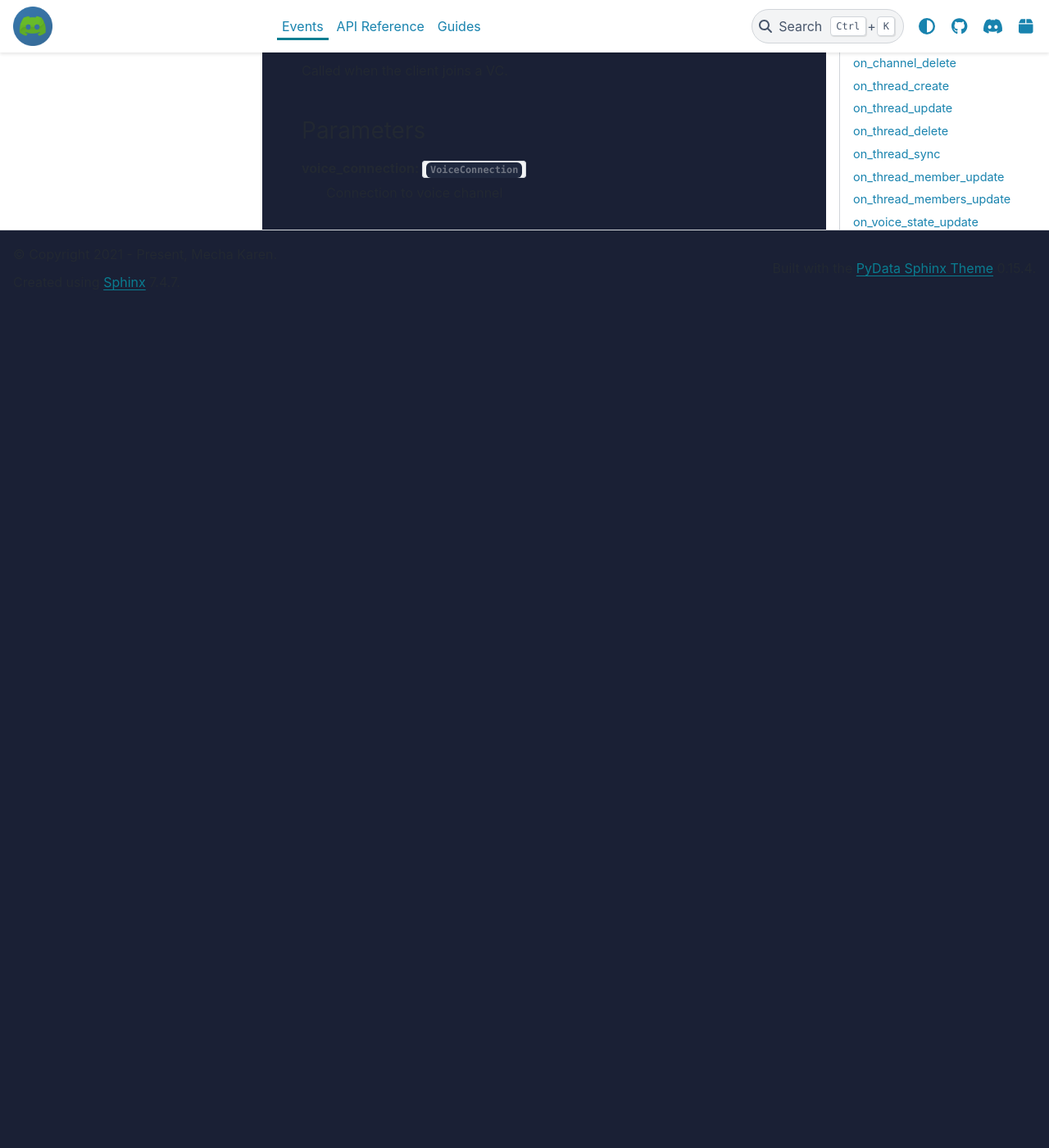
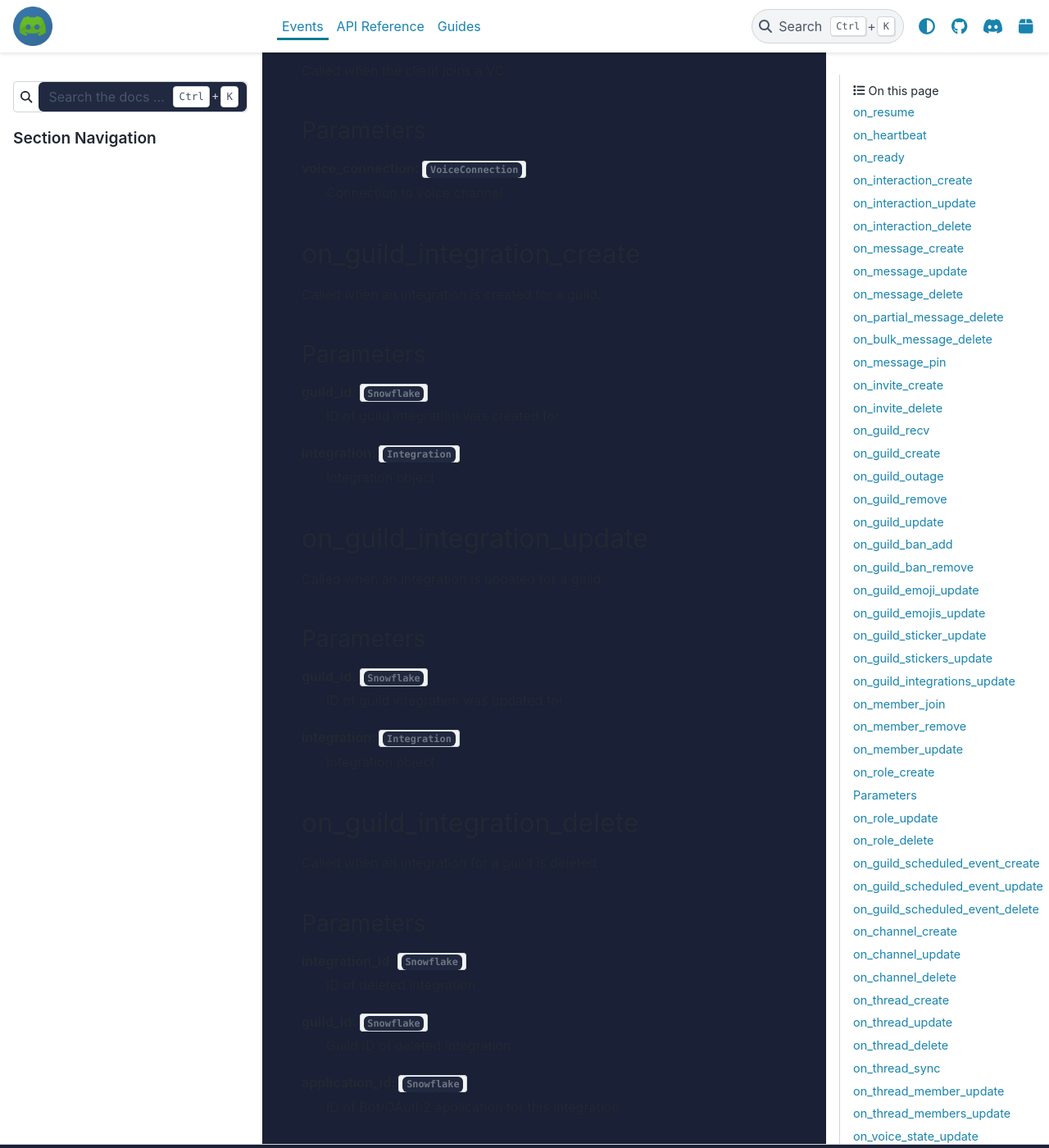
Before and after one commit to Mecha-Karen/acord, a Sphinx documentation site: the page built from docs/source/events.rst, in a window 1280 px wide and 1400 px high, scrolled down 14406 px. Shown: the whole window at 82% size. Built offline with Sphinx 7.4.7 and the PyData theme 0.15.4, drawn with Linux system fonts in a browser that asks for light colours; before the commit the page ends 14780 px from its top, so only the background shows below that.

Commit message:
Add integration events

```diff
--- a/docs/source/events.rst
+++ b/docs/source/events.rst
@@ -481,3 +481,38 @@ Parameters
 ^^^^^^^^^^
 voice_connection: :class:`VoiceConnection`
     Connection to voice channel
+
+on_guild_integration_create
+~~~~~~~~~~~~~~~~~~~~~~~~~~~
+Called when an integration is created for a guild.
+
+Parameters
+^^^^^^^^^^
+guild_id: :class:`Snowflake`
+    ID of guild integration was created for
+integration: :class:`Integration`
+    Integration object
+
+on_guild_integration_update
+~~~~~~~~~~~~~~~~~~~~~~~~~~~
+Called when an integration is updated for a guild.
+
+Parameters
+^^^^^^^^^^
+guild_id: :class:`Snowflake`
+    ID of guild integration was updated for
+integration: :class:`Integration`
+    Integration object
+
+on_guild_integration_delete
+~~~~~~~~~~~~~~~~~~~~~~~~~~~
+Called when an integration for a guild is deleted.
+
+Parameters
+^^^^^^^^^^
+integration_id: :class:`Snowflake`
+    ID of deleted integration
+guild_id: :class:`Snowflake`
+    Guild ID of deleted integration
+application_id: :class:`Snowflake`
+    ID of Bot/OAuth2 application for this integration
```
